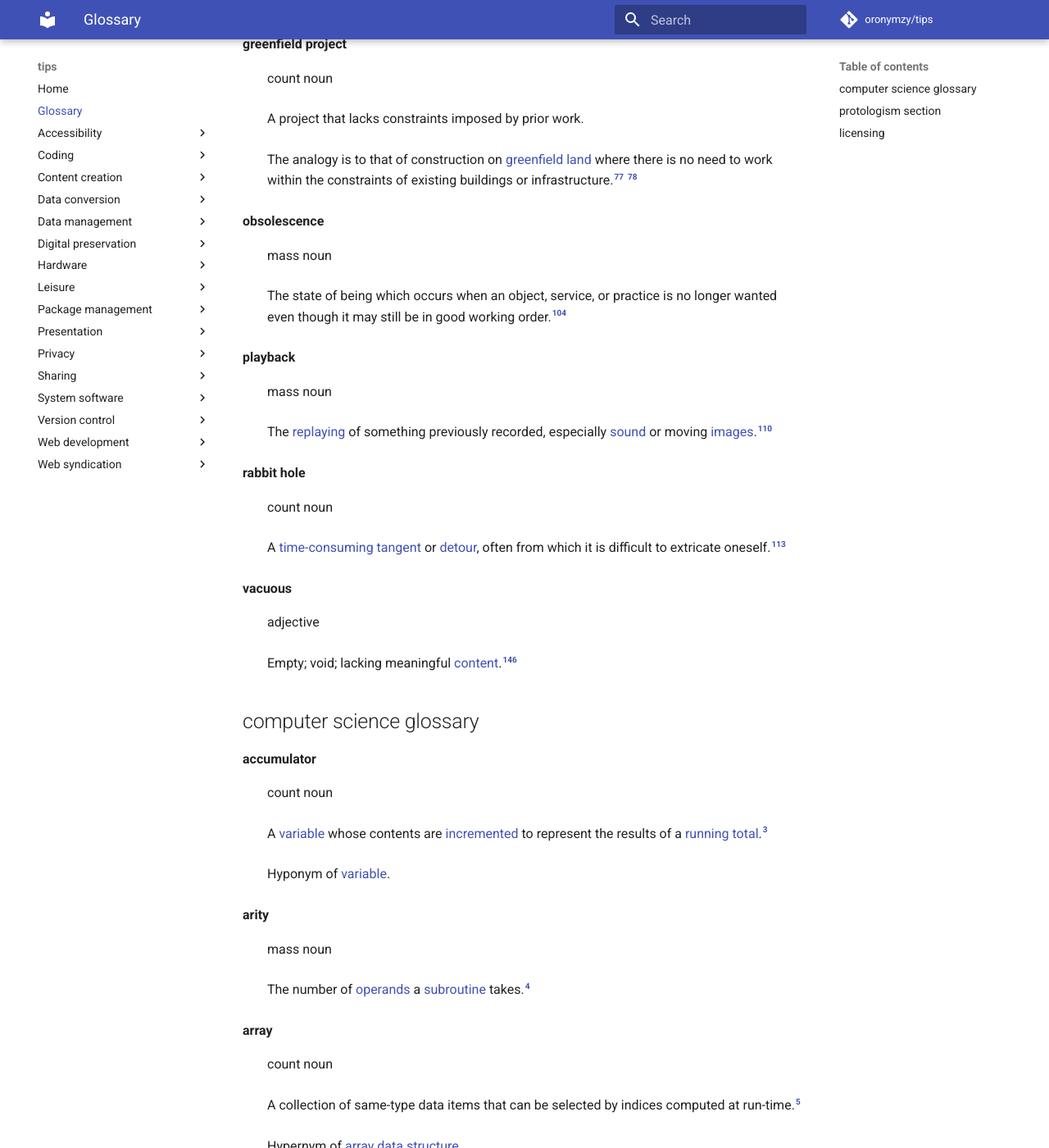
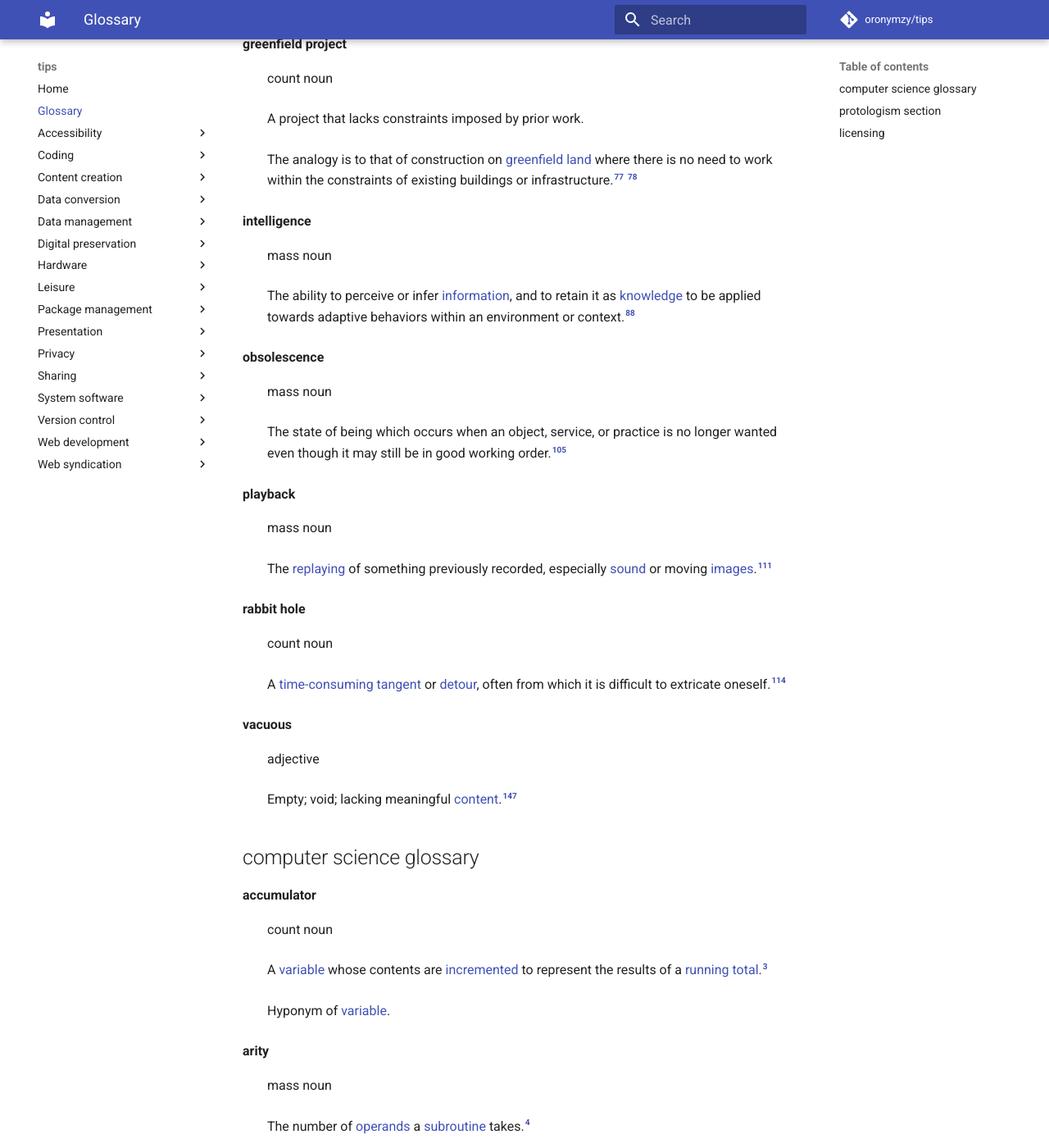
Before and after one commit to oronymzy/tips, an MkDocs documentation site: the page built from docs/glossry.md, in a window 1280 px wide and 1400 px high, scrolled down 513 px. Shown: the whole window at 82% size. Built offline with MkDocs 1.6.1 and Material for MkDocs 9.7.7, drawn with Linux system fonts in a browser that asks for light colours; comment, search, counter and statistics services are not loaded; some of the changed text lies outside the part shown.

Commit message:
Add 'intelligence' concept, add list item
Add 'intelligence' concept, with footnote.
Add 'Intelligence' unordered list item with hyperlink in 'licensing'
section.
Remove URL fragment from footnote.

```diff
--- a/docs/glossry.md
+++ b/docs/glossry.md
@@ -13,6 +13,10 @@ These are concepts I find especially confusing, ambiguous, or difficult to remem
 : count noun
 : A project that lacks constraints imposed by prior work.
 : The analogy is to that of construction on [greenfield land](https://en.wikipedia.org/wiki/Greenfield_land) where there is no need to work within the constraints of existing buildings or infrastructure.[^greenfieldprojectdef1] [^greenfieldprojectdef-note1]
+
+**intelligence** {: #intelligencedef }
+: mass noun
+: The ability to perceive or infer [information](https://en.wikipedia.org/wiki/Information), and to retain it as [knowledge](https://en.wikipedia.org/wiki/Knowledge) to be applied towards adaptive behaviors within an environment or context.[^intelligencedef-note1]
 
 **obsolescence** {: #obsolescencedef }
 : mass noun
@@ -565,6 +569,7 @@ The code fragments above are written in the [C programming language](https://en.
 - [Identifier§In computer languages](https://en.wikipedia.org/w/index.php?title=Identifier&oldid=882722496#In_computer_languages)
 - [Identifier§In computer science](https://en.wikipedia.org/w/index.php?title=Identifier&oldid=882722496#In_computer_science)
 - [Increment and decrement operators](https://en.wikipedia.org/w/index.php?title=Increment_and_decrement_operators&oldid=879445217)
+- [Intelligence](https://en.wikipedia.org/w/index.php?title=Intelligence&oldid=888776338)
 - [Lexical analysis§Token](https://en.wikipedia.org/w/index.php?title=Lexical_analysis&oldid=872271284).
 - [Literal (computer programming)](https://en.wikipedia.org/w/index.php?title=Literal_(computer_programming)&oldid=849448036)
 - [Logical connective](https://en.wikipedia.org/w/index.php?title=Logical_connective&oldid=881652068)
@@ -654,7 +659,7 @@ on cppreference.com, with changes made.
 [^Booleandatatypedef-note1]: This definition is based on [Wikipedia's definition of Boolean data type](https://en.wikipedia.org/wiki/Boolean_data_type) and [Data type](https://en.wikipedia.org/wiki/Data_type).
 [^Booleandef-note1]: This definition is based on [Wikipedia's definition](https://en.wikipedia.org/wiki/Boolean_data_type).
 [^calculatedef1]: ["calculate | Definition of calculate in English by Oxford Dictionaries"](https://en.oxforddictionaries.com/definition/calculate). *Oxford Dictionaries | English*. Retrieved 2018-08-30.
-[^calculatedef-note1]: This definition is based on information from [the “Calculation” page on Wikipedia](https://en.wikipedia.org/wiki/Calculation#cite_note-1).
+[^calculatedef-note1]: This definition is based on information from [the “Calculation” page on Wikipedia](https://en.wikipedia.org/wiki/Calculation).
 [^conditionaldef-note1]: This definition is the same as [Wiktionary's definition](https://en.wiktionary.org/wiki/conditional).
 [^conditionalexpressiondef1]: Based on information from page 199 of “Starting Out with C++: From Control through Objects - Edition: 8th”, ISBN 978-0-13-4037325.
 [^conditionaloperatordef1]: Cogwheel. ["What is the difference between logical and conditional /operator/"](https://stackoverflow.com/questions/3154132/what-is-the-difference-between-logical-and-conditional-and-or-in-c). *Stack Overflow.* Retrieved 9 April 2015.
@@ -727,6 +732,7 @@ on cppreference.com, with changes made.
 [^incrementdef-note1]: This definition is based on [Wiktionary's definition of “increment”](https://en.wiktionary.org/wiki/increment#Verb) and [Wiktionary's definition of “decrement”](https://en.wiktionary.org/wiki/decrement#Verb).
 [^incrementoperatordef-note1]: This definition is based on [Wikipedia's definition](https://en.wikipedia.org/wiki/Increment_and_decrement_operators).
 [^incrementoperatordef-note2]: Based on information from page 231 of “Starting Out with C++: From Control through Objects - Edition: 8th”, ISBN 978-0-13-4037325.
+[^intelligencedef-note1]: This definition is based on information from [the “Intelligence” page on Wikipedia](https://en.wikipedia.org/wiki/Intelligence).
 [^iterationdef-note1]: This definition is based on [Wiktionary's definition](https://en.wiktionary.org/wiki/iteration).
 [^leadingdef]: <https://stackoverflow.com/questions/959215/how-do-i-remove-leading-whitespace-in-python>
 [^literaldef-note1]: This definition is the same as [Wikipedia's definition](https://en.wikipedia.org/wiki/Literal_(computer_programming)).
```
